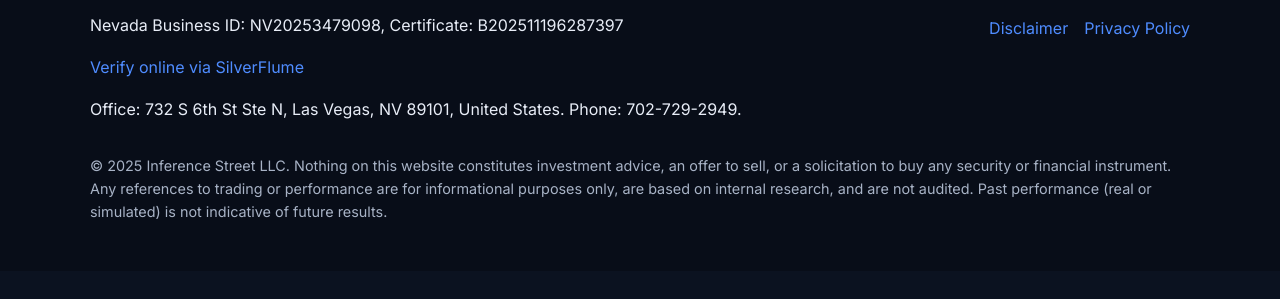
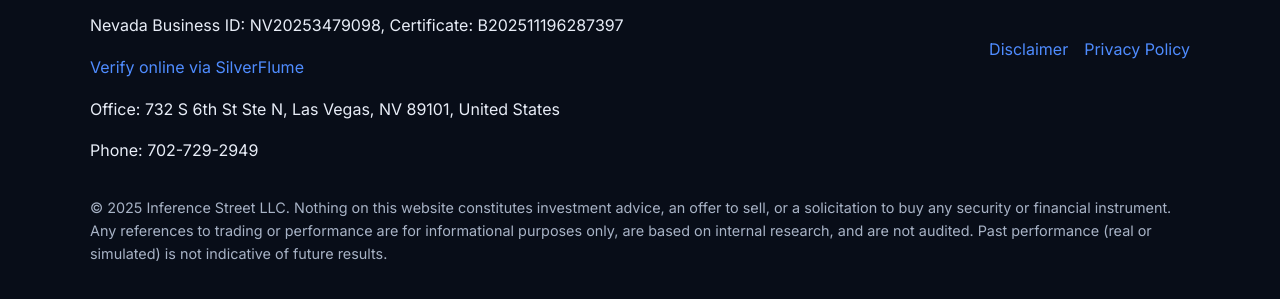
Before and after one commit to InferenceStreet/inferencestreet-landing, a plain HTML site: page index.html in a window 1280 px wide. Shown: the part 4456-4755 px from the top of the page. Before the commit the page ends 4727 px from the top, so only its background shows below. Drawn offline with Linux system fonts and the light colour scheme.

Commit message:
Update index.html

```diff
--- a/index.html
+++ b/index.html
@@ -238,7 +238,8 @@
         <p>Registered in Nevada, United States</p>
         <p>Nevada Business ID: NV20253479098, Certificate: B202511196287397</p>
         <p><a href="https://www.nvsilverflume.gov/home">Verify online via SilverFlume</a></p>
-        <p>Office: 732 S 6th St Ste N, Las Vegas, NV 89101, United States. Phone: 702-729-2949.</p>
+        <p>Office: 732 S 6th St Ste N, Las Vegas, NV 89101, United States</p>
+        <p>Phone: 702-729-2949</p>
       </div>
       <div class="footer-links">
         <a href="#" aria-label="Disclaimer">Disclaimer</a>
```
